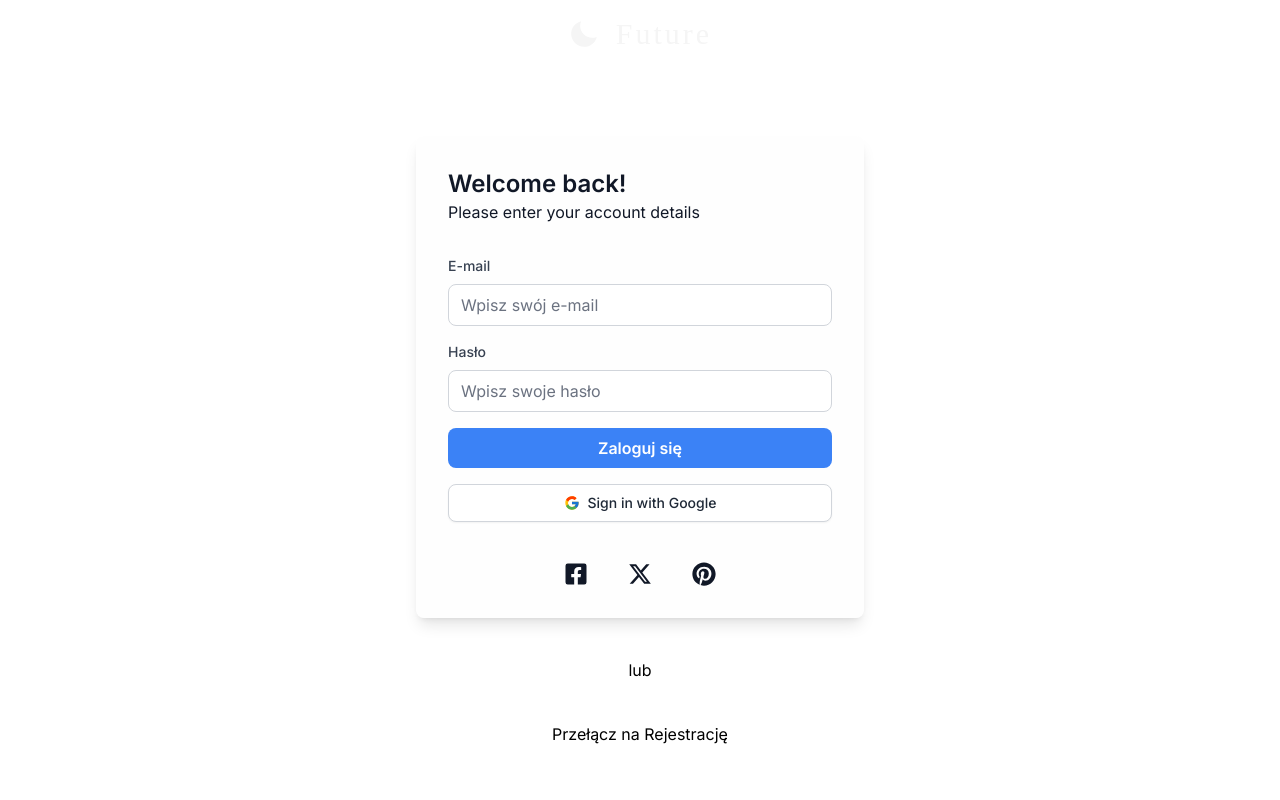
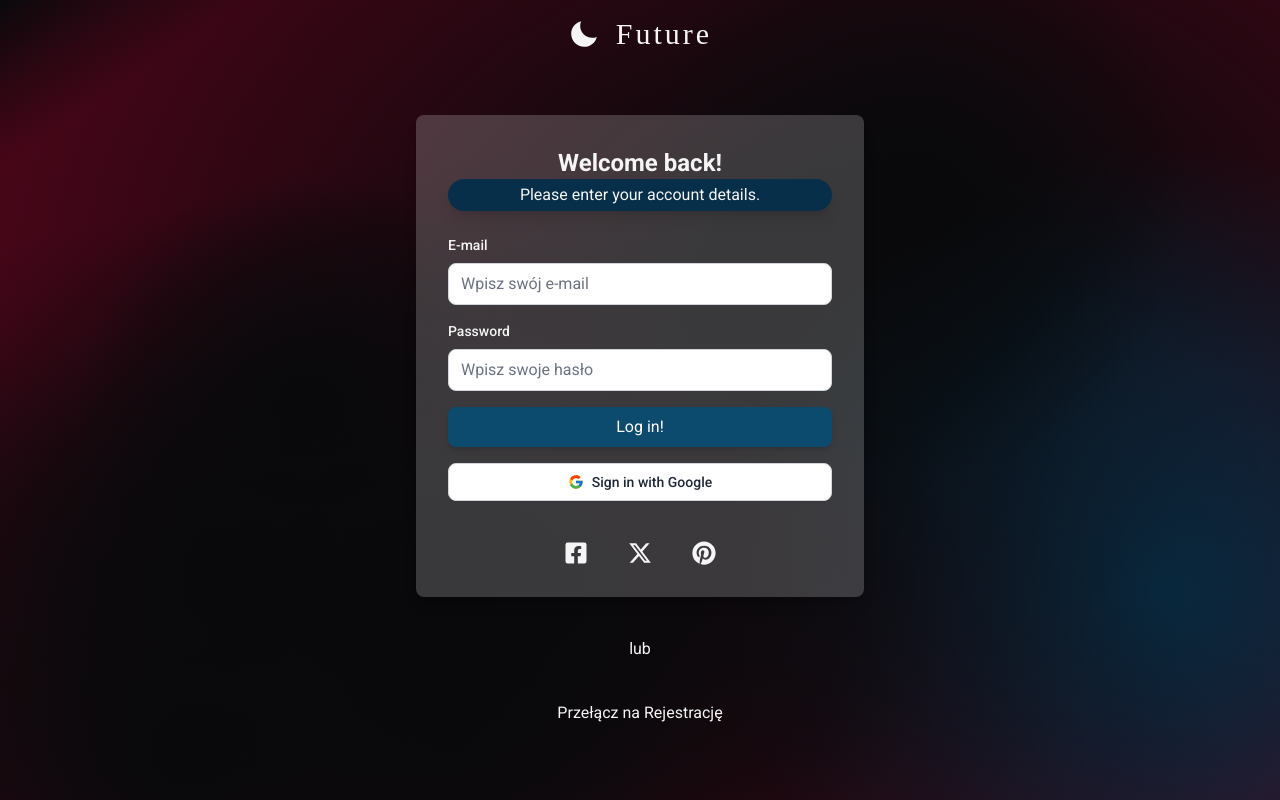
Before and after one commit to pawelek7k/future, a Next.js app: page /login in a window 1280 px wide. Built offline with nearby package versions, Linux system fonts and the light colour scheme; a web font is replaced by a local one.

Commit message:
add styles

```diff
--- a/app/(marketing)/layout.tsx
+++ b/app/(marketing)/layout.tsx
@@ -1,8 +1,5 @@
 import type { Metadata } from "next";
-import { Inter } from "next/font/google";
 import "../globals.css";
-
-const inter = Inter({ subsets: ["latin"] });
 
 export const metadata: Metadata = {
   title: "Create Next App",
@@ -16,7 +13,7 @@ export default function RootLayout({
 }>) {
   return (
     <html lang="en">
-      <body className={inter.className}>{children}</body>
+      <body>{children}</body>
     </html>
   );
 }
--- a/app/(marketing)/login/page.tsx
+++ b/app/(marketing)/login/page.tsx
@@ -2,7 +2,7 @@ import { Container } from "@/app/components/login/";
 
 const Login: React.FC = () => {
   return (
-    <main className="flex h-screen flex-col items-center justify-between p-24">
+    <main className="flex h-screen flex-col items-center justify-between bg-hero-bg">
       <Container />
     </main>
   );
--- a/app/components/login/Login.tsx
+++ b/app/components/login/Login.tsx
@@ -3,7 +3,11 @@
 import React from "react";
 import { FaFacebookSquare, FaPinterest } from "react-icons/fa";
 import { FaXTwitter } from "react-icons/fa6";
-import { GoogleButton } from "../global/Buttons";
+import {
+  GoogleButton,
+  PrimaryButton,
+  SecondaryButton,
+} from "../global/Buttons";
 
 interface FormData {
   email: string;
@@ -23,13 +27,17 @@ export const LoginForm: React.FC<LoginFormProps> = ({
   submitHandler,
 }) => (
   <div className="bg-neutral-50/20 dark:bg-zinc-900/20 text-gray-900 dark:text-neutral-50 p-8 rounded-lg shadow-lg w-full max-w-md mx-auto mt-10">
-    <h1 className="text-2xl font-semibold">Welcome back!</h1>
-    <p>Please enter your account details</p>
-    <form onSubmit={submitHandler} className="mt-8">
+    <h1 className="text-2xl font-semibold text-neutral-100 text-center">
+      Welcome back!
+    </h1>
+    <p className="text-neutral-100 bg-sky-950 p-1 rounded-full shadow-lg text-center mb-6">
+      Please enter your account details.
+    </p>
+    <form onSubmit={submitHandler} className="">
       <div className="mb-4">
         <label
           htmlFor="email"
-          className="block text-gray-700 dark:text-gray-300 text-sm font-medium mb-2"
+          className="block text-neutral-100 text-sm font-medium mb-2"
         >
           E-mail
         </label>
@@ -46,9 +54,9 @@ export const LoginForm: React.FC<LoginFormProps> = ({
       <div className="mb-4">
         <label
           htmlFor="password"
-          className="block text-gray-700 dark:text-gray-300 text-sm font-medium mb-2"
+          className="block text-neutral-100 text-sm font-medium mb-2"
         >
-          Hasło
+          Password
         </label>
         <input
           type="password"
@@ -62,12 +70,7 @@ export const LoginForm: React.FC<LoginFormProps> = ({
       </div>
       <ul className="flex flex-col gap-4">
         <li>
-          <button
-            type="submit"
-            className="w-full py-2 px-4 bg-blue-500 text-white font-semibold rounded-lg hover:bg-blue-600 focus:outline-none focus:ring-2 focus:ring-blue-500 focus:ring-opacity-50"
-          >
-            Zaloguj się
-          </button>
+          <PrimaryButton>Log in!</PrimaryButton>
         </li>
         <li>
           <GoogleButton />
@@ -76,17 +79,17 @@ export const LoginForm: React.FC<LoginFormProps> = ({
       <ul className="flex gap-10 md:items-center md:mt-10 mb-10 md:mb-0 justify-center">
         <li>
           <a href="">
-            <FaFacebookSquare className="w-6 h-6" />
+            <FaFacebookSquare className="w-6 h-6 text-neutral-100" />
           </a>
         </li>
         <li>
           <a href="">
-            <FaXTwitter className="w-6 h-6" />
+            <FaXTwitter className="w-6 h-6 text-neutral-100" />
           </a>
         </li>
         <li>
           <a href="">
-            <FaPinterest className="w-6 h-6" />
+            <FaPinterest className="w-6 h-6 text-neutral-100" />
           </a>
         </li>
       </ul>
--- a/app/components/login/index.tsx
+++ b/app/components/login/index.tsx
@@ -74,10 +74,10 @@ export const Container: React.FC = () => {
         />
       )}
       <div className="flex items-center gap-4 mt-10">
-        <p>lub</p>
+        <p className="text-neutral-100">lub</p>
       </div>
       <div className="mt-10">
-        <button onClick={toggleForm}>
+        <button onClick={toggleForm} className="text-neutral-100">
           {isLogin ? "Przełącz na Rejestrację" : "Przełącz na Logowanie"}
         </button>
       </div>
```
